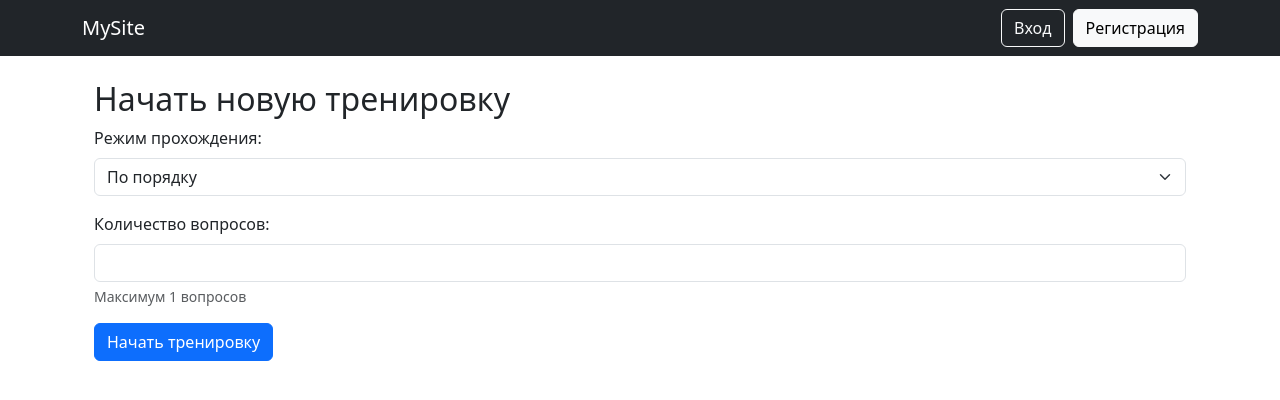
After one commit to ersyn134/TestPractice, a Django app: template quiz/templates/sessions/start_session.html in a window 1280 px wide. The commit adds this page. Shown: the top 400 px of the page. Run offline with Django 5.2, Linux system fonts and the light colour scheme; the template is opened without the code that fills it: most values are stand-ins (such as "Sample title", 1, 10 or a date in 2020); some libraries are stand-ins or nearby versions.

Commit message:
Упорядачил папки и подготовил все для этапа 5

```diff
--- a/accounts/templates/base.html
+++ b/accounts/templates/base.html
@@ -15,11 +15,14 @@
       {% if user.is_authenticated %}
         <span class="text-light me-3">Привет, {{ user.username }}!</span>
 
-        # <!-- Ссылка на просмотр вопросов -->
-{        <a href="{% url 'questions_list' %}" class="btn btn-outline-light me-2">Мои вопросы</a>}
+        <!-- Ссылка на просмотр вопросов -->
+        <a href="{% url 'questions_list' %}" class="btn btn-outline-light me-2">Мои вопросы</a>
 
-        # <!-- Ссылка на добавление вопроса -->
+        <!-- Ссылка на добавление вопроса -->
         <a href="{% url 'question_add' %}" class="btn btn-outline-light me-3">Добавить вопрос</a>
+
+        <!-- Ссылка на начало сессии -->
+        <a href="{% url 'start_session' %}" class="btn btn-outline-light me-3">Начать тренировку</a>
 
         <form method="post" action="{% url 'logout' %}">
             {% csrf_token %}
--- a/quiz/admin.py
+++ b/quiz/admin.py
@@ -1,5 +1,5 @@
 from django.contrib import admin
-from .models import Question, Session, UserAnswer
+from .models import Question, Session, UserAnswer,SessionQuestion
 
 # Register your models here.
 
@@ -20,3 +20,7 @@ class UserAnswerAdmin(admin.ModelAdmin):
     list_display = ('id', 'user', 'session', 'question', 'selected_option', 'is_correct')
     list_filter = ('is_correct',)
     search_fields = ('user__username', 'question__text')
+
+@admin.register(SessionQuestion)
+class SessionQuestionAdmin(admin.ModelAdmin):
+    list_display = ('session','question','order')
--- /dev/null
+++ b/quiz/templates/sessions/start_session.html
@@ -0,0 +1,27 @@
+{% extends 'base.html' %}
+
+{% block content %}
+<div class="container mt-4">
+    <h2>Начать новую тренировку</h2>
+
+    <form method="post">
+        {% csrf_token %}
+
+        <div class="mb-3">
+            <label for="mode" class="form-label">Режим прохождения:</label>
+            <select name="mode" id="mode" class="form-select" required>
+                <option value="O">По порядку</option>
+                <option value="R">Случайно</option>
+            </select>
+        </div>
+
+        <div class="mb-3">
+            <label for="question_count" class="form-label">Количество вопросов:</label>
+            <input type="number" name="question_count" id="question_count" class="form-control" min="1" max="{{ total_questions }}" required>
+            <div class="form-text">Максимум {{ total_questions }} вопросов</div>
+        </div>
+
+        <button type="submit" class="btn btn-primary">Начать тренировку</button>
+    </form>
+</div>
+{% endblock %}
--- a/quiz/urls.py
+++ b/quiz/urls.py
@@ -1,10 +1,12 @@
 from django.urls import path
-from .views import add_question,list_questions,edit_question,delete_question
+from quiz.questions_view.views import add_question,list_questions,edit_question,delete_question
+from quiz.sessions_view.views import start_session
 urlpatterns = [
     path('add_question/', add_question, name='question_add'),
     path('list_questions/', list_questions, name='questions_list'),
     path('edit_question/<int:id>', edit_question, name='edit_question'),
     path('delete_question/<int:id>', delete_question, name='delete_question'),
+    path('start_session/', start_session, name='start_session'),
 
 
 ]
```
Also changed, not shown: quiz/forms.py (+22 -1 lines), quiz/models.py (+10 -0 lines), quiz/questions_view/views.py (renamed from quiz/views.py, +7 -7 lines), quiz/sessions_view/views.py (added, +7 -0 lines), quiz/migrations/0003_session_name_session_question_count_sessionquestion.py (added), quiz/migrations/0004_session_order.py (added), quiz/migrations/0005_remove_session_order_question_order.py (added), quiz/templates/questions/add_question.html (renamed from quiz/templates/add_question.html), quiz/templates/questions/delete_question.html (renamed from quiz/templates/delete_question.html), quiz/templates/questions/edit_question.html (renamed from quiz/templates/edit_question.html), quiz/templates/questions/questions_list.html (renamed from quiz/templates/questions_list.html), 1 other file.
